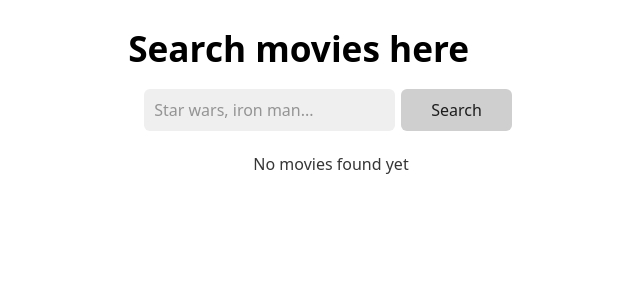
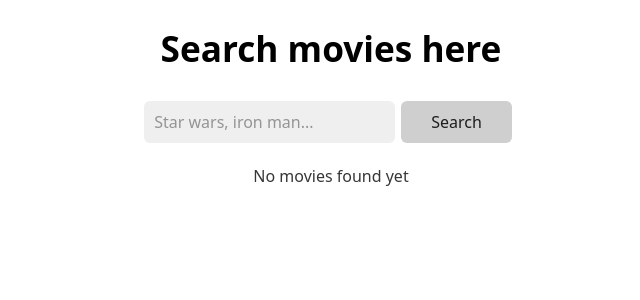
Before and after one commit to ale02code/search-movie, a React (Vite) app: page / in a window 1280 px wide. Shown: the top 300 px of the page, without its empty margins (309-949 px from the left). Built offline with nearby package versions, Linux system fonts and the light colour scheme.

Commit message:
fix styles

```diff
--- a/src/App.css
+++ b/src/App.css
@@ -1,4 +1,11 @@
 .page {
+  display: flex;
+  flex-direction: column;
+  justify-content: center;
+  align-items: center;
+}
+
+.page__header {
   display: flex;
   flex-direction: column;
   justify-content: center;
```
